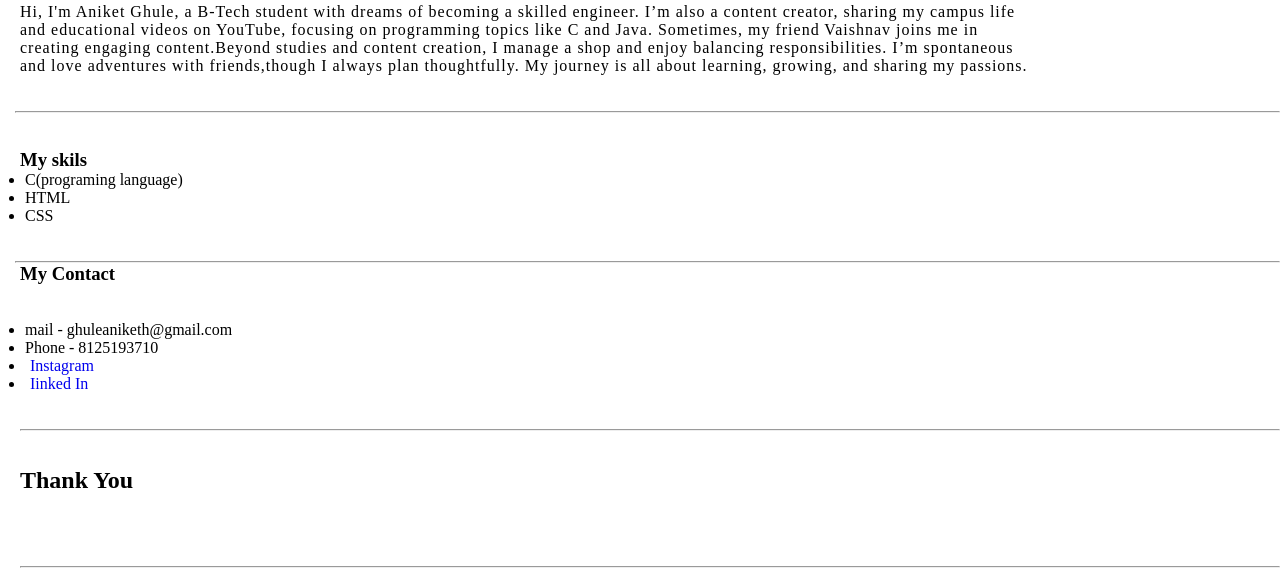
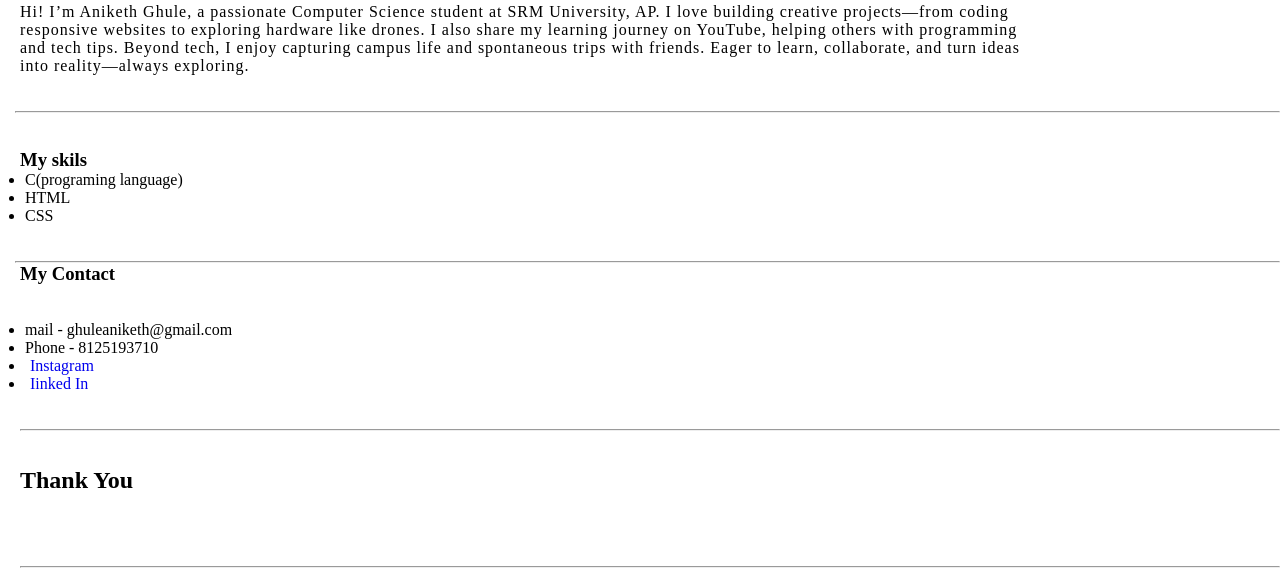
Before and after one commit to ghuleaniketh/ghuleaniketh, a plain HTML site: page my CV.html in a window 1280 px wide. Shown: the part 542-1110 px from the top of the page. Drawn offline with Linux system fonts and the light colour scheme.

Commit message:
Update my CV.html

```diff
--- a/my CV.html
+++ b/my CV.html
@@ -46,11 +46,11 @@
                 <h3>About me</h3>
                 <br>
 
-                <p> Hi, I'm Aniket Ghule, a B-Tech student with dreams of becoming a skilled engineer.
-                    I’m also a content creator, sharing my campus
-                    life and educational videos on YouTube, focusing on programming topics like C and Java. Sometimes, my friend Vaishnav joins me in
-                    creating engaging content.Beyond studies and content creation, I manage a shop and enjoy balancing responsibilities. I’m spontaneous
-                     and love adventures with friends,though I always plan thoughtfully. My journey is all about learning, growing, and sharing my passions.
+                <p> Hi! I’m Aniketh Ghule, a passionate Computer Science student at SRM University,
+                    AP. I love building creative projects—from coding responsive websites to exploring
+                    hardware like drones. I also share my learning journey on YouTube, helping others
+                    with programming and tech tips. Beyond tech, I enjoy capturing campus life and spontaneous
+                    trips with friends. Eager to learn, collaborate, and turn ideas into reality—always exploring.
                     </p>
                     <br>
                     <br>
```
